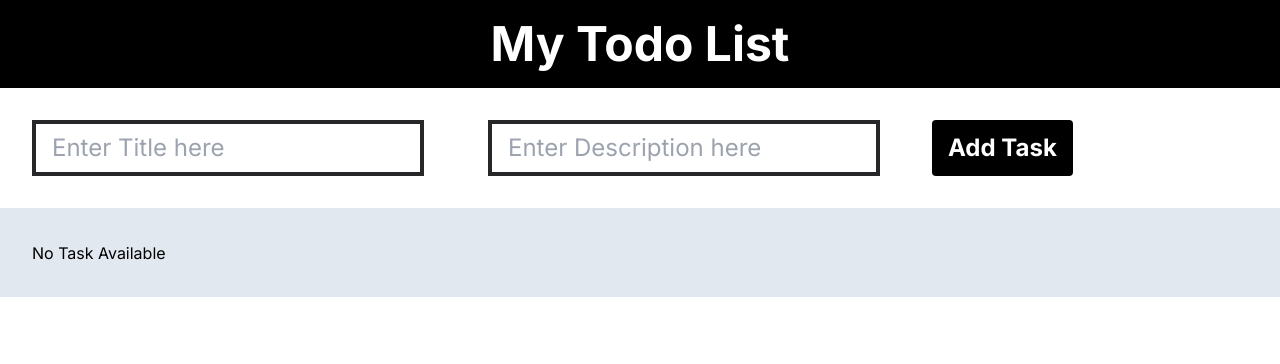
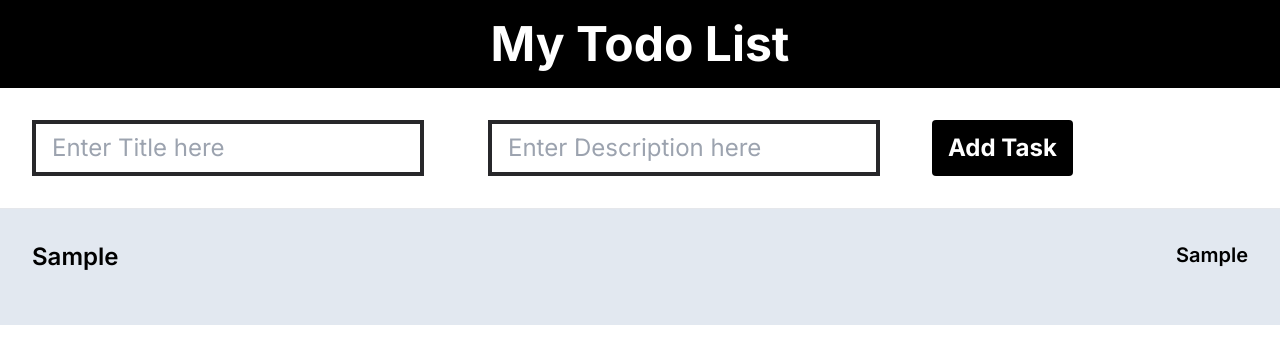
Before and after one commit to AbuUsaid/todolist-react, a Next.js app: page / in a window 1280 px wide. Both pictures are taken after typing "Sample", "Sample" into the empty fields and a click on the button "Add Task". Shown: the top 364 px of the page. Built offline with nearby package versions, Linux system fonts and the light colour scheme.

Commit message:
map through the mainTask array and render it

```diff
--- a/app/page.js
+++ b/app/page.js
@@ -16,6 +16,19 @@
   };
 
   let renderTask = <h2>No Task Available</h2>;
+
+  if (mainTask.length > 0) {
+    renderTask = mainTask.map((t, i) => {
+      return (
+        <li>
+          <div className="flex justify-between mb-5">
+            <h5 className="text-2xl font-semibold">{t.title}</h5>
+            <h6 className="text-xl font-semibold">{t.desc}</h6>
+          </div>
+        </li>
+      );
+    });
+  }
 
   return (
     <>
```
